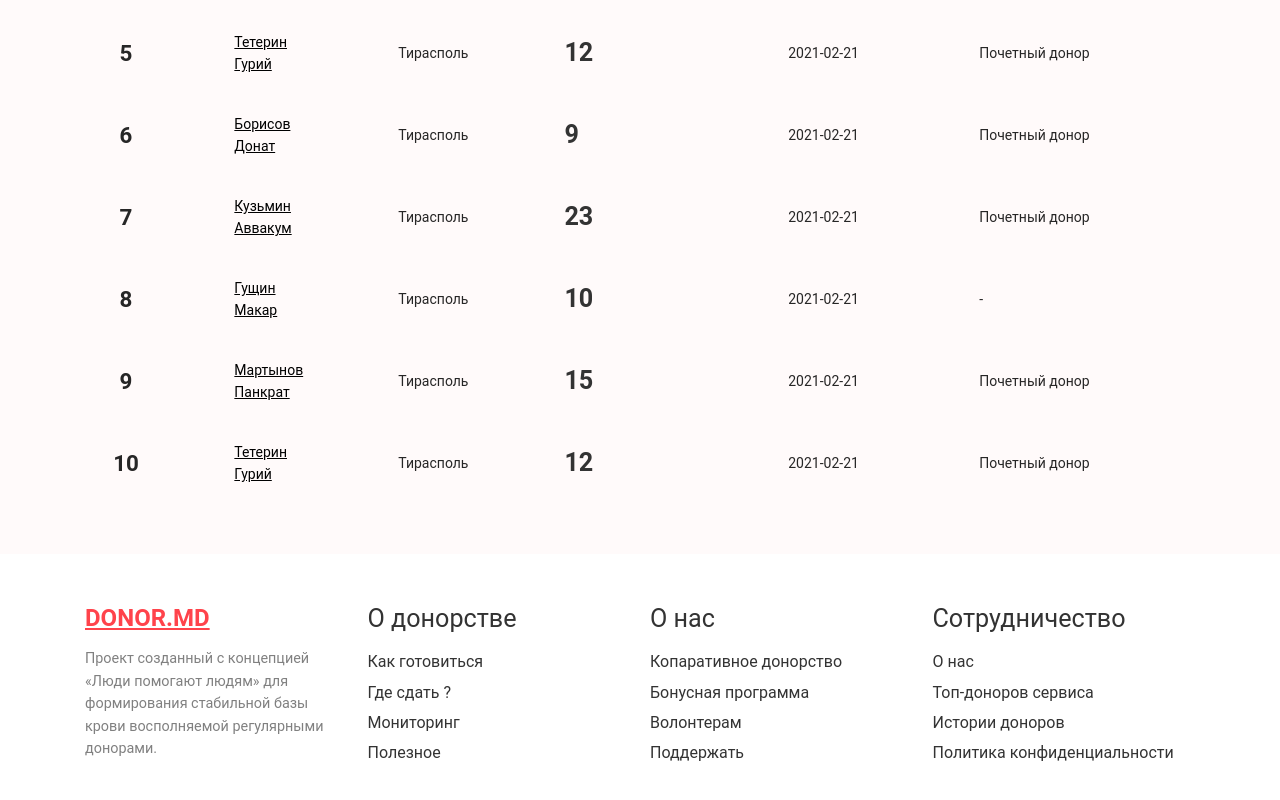
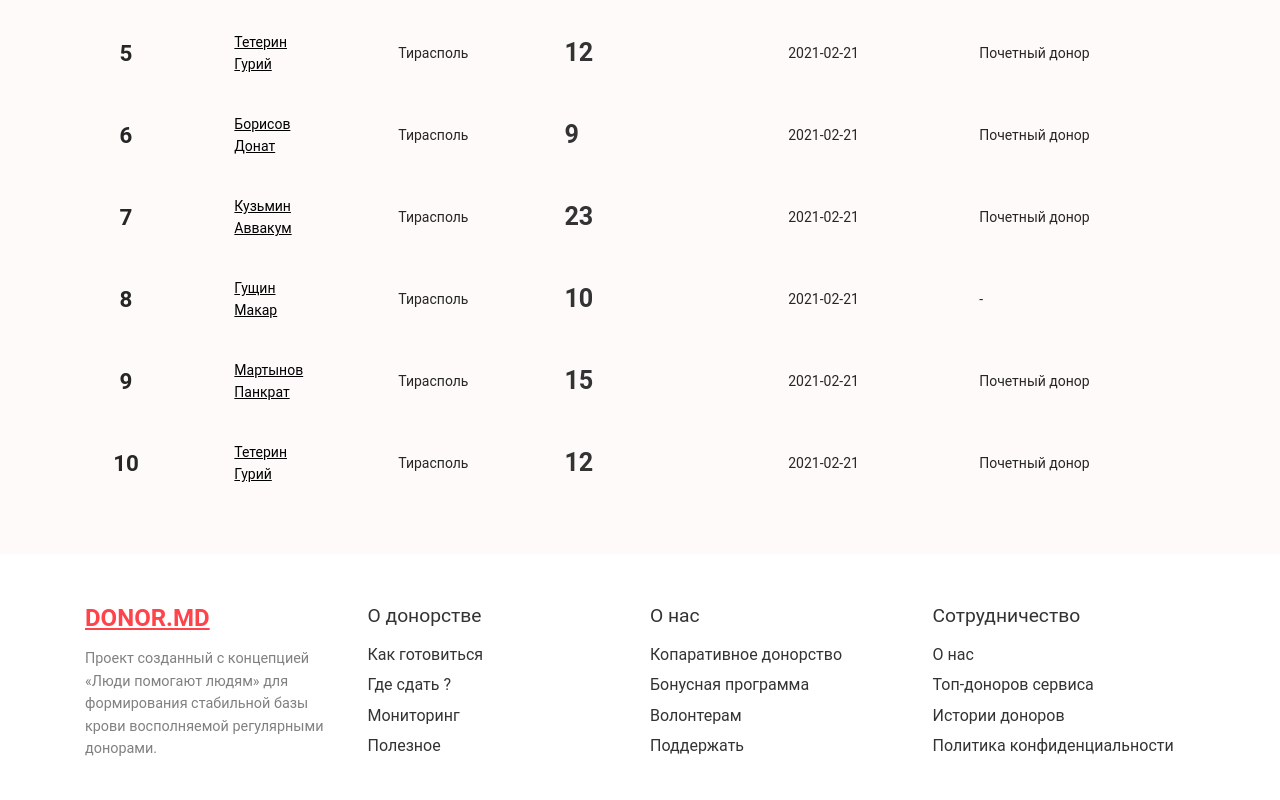
Before and after one commit to Donormd/donor.md-frontend, a Next.js app: page /top-donors in a window 1280 px wide. Shown: the part 586-1386 px from the top of the page. Built offline with nearby package versions, Linux system fonts and the light colour scheme.

Commit message:
fixed titles

```diff
--- a/components/common/footer/index.tsx
+++ b/components/common/footer/index.tsx
@@ -26,7 +26,7 @@ const Footer: React.FC = (): JSX.Element => (
           </ParagraphSlogan>
         </div>
         <div>
-          <Title as='h3' margin='15px'>
+          <Title as='h4' margin='15px'>
             О донорстве
           </Title>
           <ColumnList>
@@ -40,7 +40,7 @@ const Footer: React.FC = (): JSX.Element => (
           </ColumnList>
         </div>
         <div>
-          <Title as='h3' margin='15px'>
+          <Title as='h4' margin='15px'>
             О нас
           </Title>
           <ColumnList>
@@ -54,7 +54,7 @@ const Footer: React.FC = (): JSX.Element => (
           </ColumnList>
         </div>
         <div>
-          <Title as='h3' margin='15px'>
+          <Title as='h4' margin='15px'>
             Сотрудничество
           </Title>
           <ColumnList>
```
